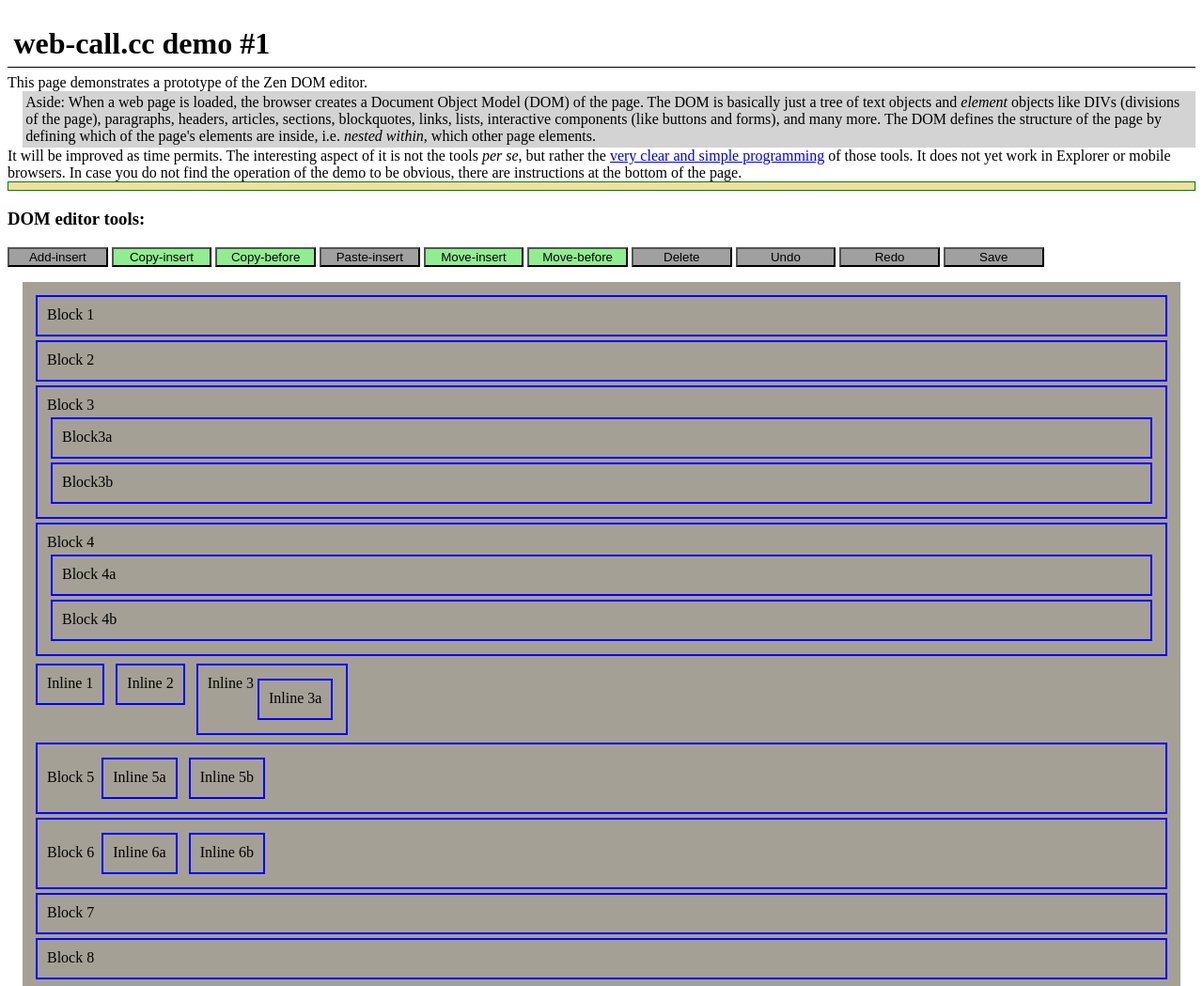
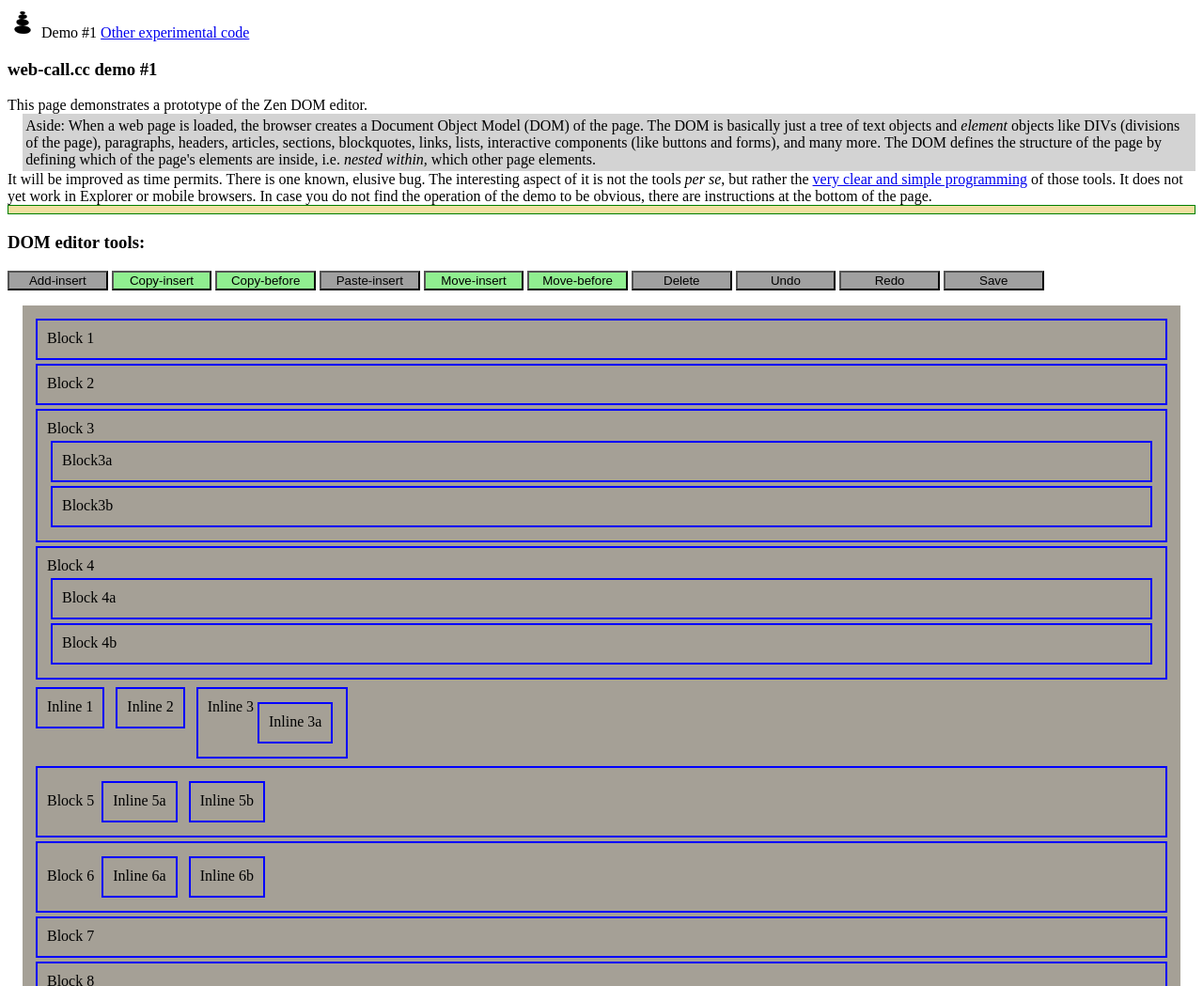
Before and after one commit to Mashweb/web-call.cc, a plain HTML site: page index.html in a window 1280 px wide. Shown: the top 1049 px of the page at 94% size. Drawn offline with Linux system fonts and the light colour scheme; no server answers.

Commit message:
Oops. The last commit only added the build script. This commit adds the @vaadin/vaadin Node package, which implements Vaadin web components. Used vaadin-app-layout.

```diff
--- a/index.html
+++ b/index.html
@@ -45,7 +45,28 @@
     </script>
   </head>
   <body>
-    <h1 class="headline">web-call.cc demo #1</h1>
+    <!-- Apply typography and color theme modules globally from `vaadin-lumo-styles` -->
+    <custom-style>
+      <style include="lumo-typography lumo-color">
+      </style>
+    </custom-style>
+    <vaadin-app-layout>
+      <vaadin-drawer-toggle slot="navbar"></vaadin-drawer-toggle>
+      <img slot="navbar" src="images/zen.png" alt="Zen Logo" width="32" height="32" referrerpolicy="no-referrer">
+      <vaadin-tabs slot="drawer" orientation="vertical" theme="minimal" style="margin: 0 auto; flex: 1;">
+	<vaadin-tab>
+	  <iron-icon icon="vaadin:home"></iron-icon>
+	  Demo #1
+	</vaadin-tab>
+	<vaadin-tab>
+	  <iron-icon icon="vaadin:list"></iron-icon>
+	  <a href="index2.html">Other experimental code</a>
+	</vaadin-tab>
+      </vaadin-tabs>
+
+      <div class="content">
+	<h3>web-call.cc demo #1</h3>
+
 	<div>
 	  This page demonstrates a prototype of the Zen DOM editor.
 	  <aside>Aside: When a web page is loaded, the browser creates a Document Object
@@ -57,6 +78,7 @@
 	    which of the page's elements are inside, i.e. <em>nested within,</em>
 	    which other page elements.</aside>
 	  It will be improved as time permits.
+          There is one known, elusive bug.
 	  The interesting aspect of it is not the tools <em>per se</em>,
 	  but rather the <a href="in-browser-gui.scm">very clear and simple
 	    programming</a> of those tools.
@@ -71,7 +93,7 @@
 	<h3>DOM editor tools:</h3>
 	<div id="tools">
 	  <button id="add" class="ghosted">Add-insert</button>
-      <button id="copy" style="background-color:lightgreen">Copy-insert</button>
+	  <button id="copyx" style="background-color:lightgreen">Copy-insert</button>
 	  <button id="copy-before" style="background-color:lightgreen">Copy-before</button>
 	  <button id="paste" class="ghosted">Paste-insert</button>
 	  <button id="move" style="background-color:lightgreen">Move-insert</button>
@@ -158,6 +180,8 @@
 	      on GitHub</a>.</p>
 	<p>If you like this project or want to see more about it,
 	  please visit <a href="Mashweb.Club">Mashweb.Club</a>.</p>
+      </div>
+    </vaadin-app-layout>
     <div>
       <script src="js/biwascheme-0.6.9-min.js"></script>
     </div>
```
Also changed, not shown: index.js (+3 -5 lines), README.md, 2 other files. Lines whose indentation alone changed are shown as unchanged.
